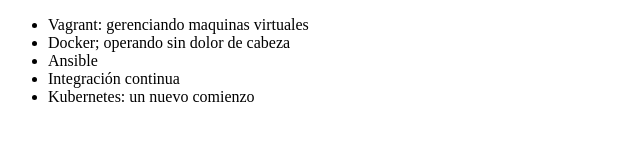
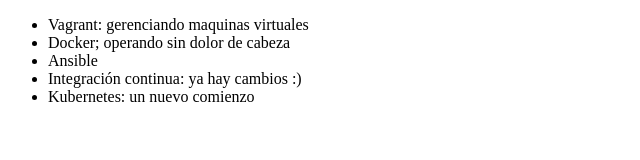
Before and after one commit to KrishLG/S2glob, a plain HTML site: page Index.html in a window 1280 px wide. Shown: the whole page, without its empty margins (0-640 px from the left). Drawn offline with Linux system fonts and the light colour scheme.

Commit message:
Agregando cambios en curso IC

```diff
--- a/Index.html
+++ b/Index.html
@@ -9,7 +9,7 @@
          <li> Vagrant: gerenciando maquinas virtuales </li>
          <li> Docker; operando sin dolor de cabeza </li>
          <li> Ansible </li>
-         <li> Integración continua </li>
+         <li> Integración continua: ya hay cambios :) </li>
          <li> Kubernetes: un nuevo comienzo </li>
      </ul>
 </body>
```
